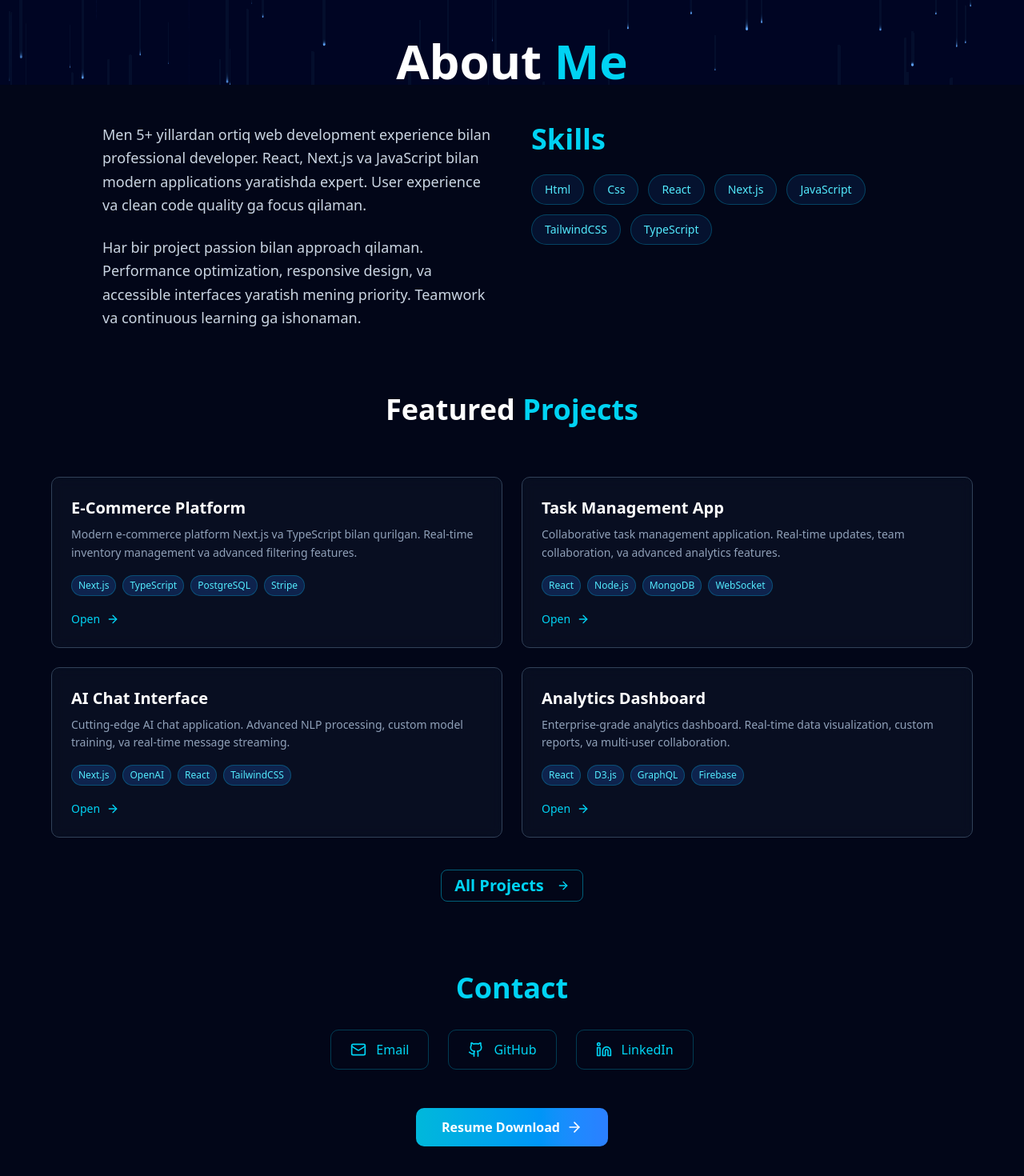
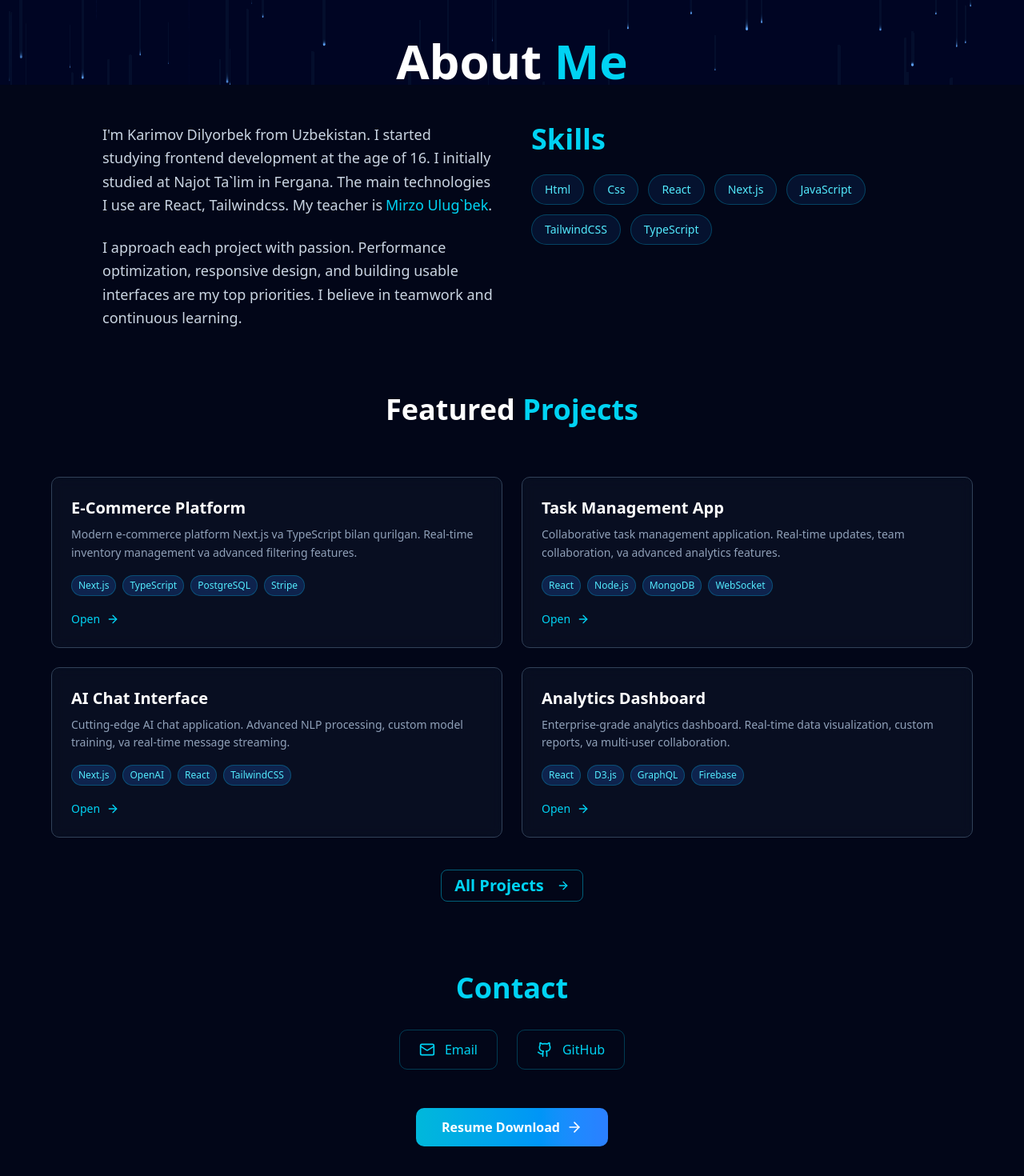
Before and after one commit to karimov-dilyorbek/karimov-portfolio, a Next.js app: page / in a window 1280 px wide. Shown: the part 694-2164 px from the top of the page at 80% size. Built offline with nearby package versions, Linux system fonts and the light colour scheme.

Commit message:
add some information to About me section

```diff
--- a/src/app/page.jsx
+++ b/src/app/page.jsx
@@ -251,13 +251,21 @@ export default function Portfolio() {
           <div className="grid md:grid-cols-2 gap-12">
             <div>
               <p className="text-slate-300 text-lg leading-relaxed mb-6">
-                Men 5+ yillardan ortiq web development experience bilan professional developer. React, Next.js va
-                JavaScript bilan modern applications yaratishda expert. User experience va clean code quality ga
-                focus qilaman.
+                I'm Karimov Dilyorbek from Uzbekistan. I started studying frontend development at the age of 16. I
+                initially studied at Najot Ta`lim in Fergana. The main technologies I use are React, Tailwindcss.
+                My teacher is
+                <a
+                  href="https://ilhomlandim.uz"
+                  target="_blank"
+                  rel="noopener noreferrer"
+                  className="text-cyan-400 hover:text-cyan-300 ml-1">
+                  Mirzo Ulug`bek
+                </a>
+                .
               </p>
               <p className="text-slate-300 text-lg leading-relaxed">
-                Har bir project passion bilan approach qilaman. Performance optimization, responsive design, va
-                accessible interfaces yaratish mening priority. Teamwork va continuous learning ga ishonaman.
+                I approach each project with passion. Performance optimization, responsive design, and building
+                usable interfaces are my top priorities. I believe in teamwork and continuous learning.
               </p>
             </div>
 
@@ -306,26 +314,18 @@ export default function Portfolio() {
 
           <div className="flex flex-wrap gap-6 justify-center">
             <a
-              href="mailto:your@email.com"
+              href="mailto:karimovdilyorbekk@gmail.com?subject=Portfolio%20Contact&body=Assalomu%20alaykum%2C"
               className="flex items-center gap-3 px-6 py-3 rounded-lg border border-cyan-500/30 hover:border-cyan-500 text-cyan-400 hover:bg-cyan-500/10 transition-all group">
               <Mail className="w-5 h-5" />
               <span>Email</span>
             </a>
             <a
-              href="https://github.com"
+              href="https://github.com/karimov-dilyorbek"
               target="_blank"
               rel="noopener noreferrer"
               className="flex items-center gap-3 px-6 py-3 rounded-lg border border-cyan-500/30 hover:border-cyan-500 text-cyan-400 hover:bg-cyan-500/10 transition-all group">
               <Github className="w-5 h-5" />
               <span>GitHub</span>
-            </a>
-            <a
-              href="https://linkedin.com"
-              target="_blank"
-              rel="noopener noreferrer"
-              className="flex items-center gap-3 px-6 py-3 rounded-lg border border-cyan-500/30 hover:border-cyan-500 text-cyan-400 hover:bg-cyan-500/10 transition-all group">
-              <Linkedin className="w-5 h-5" />
-              <span>LinkedIn</span>
             </a>
           </div>
 
```
